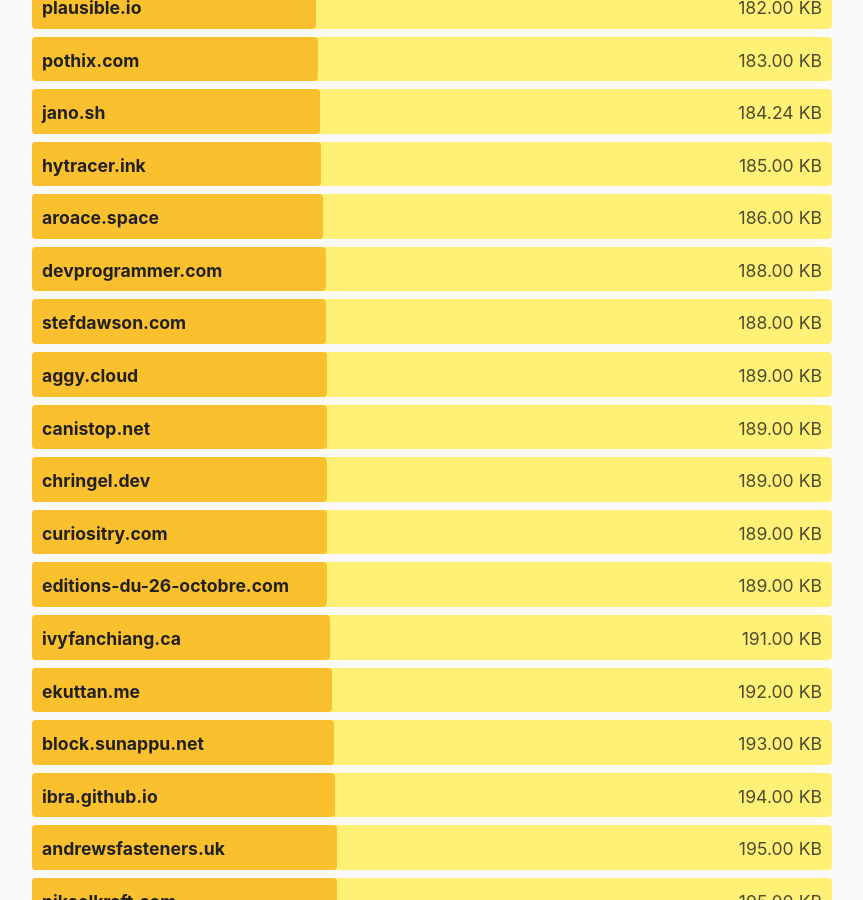
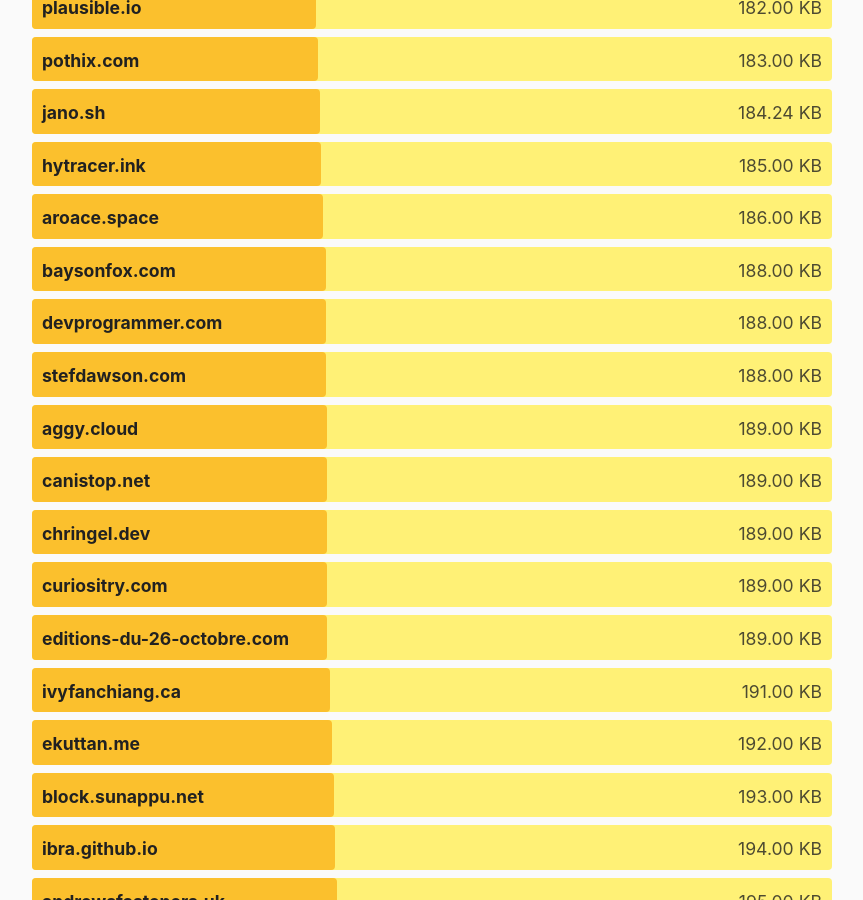
Before and after one commit to kevquirk/512kb.club, a Jekyll site: the page built from index.md, in a window 1280 px wide and 900 px high, scrolled down 31729 px. Shown: the whole window, without its empty margins (208-1071 px from the left). Built offline with Jekyll 4.4.1, drawn with Linux system fonts in a browser that asks for light colours.

Commit message:
Adding baysonfox.com

```diff
--- a/_data/sites.yml
+++ b/_data/sites.yml
@@ -378,6 +378,11 @@
   size: 502
   last_checked: 2022-01-30
 
+- domain: baysonfox.com
+  url: https://baysonfox.com
+  size: 188
+  last_checked: 2024-06-18
+
 - domain: bbbhltz.codeberg.page
   url: https://bbbhltz.codeberg.page
   size: 70.8
```
